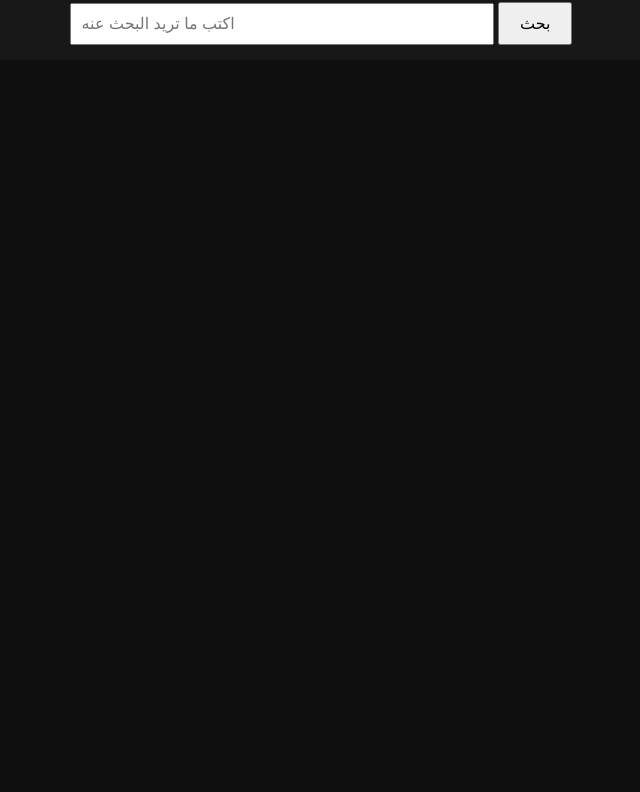
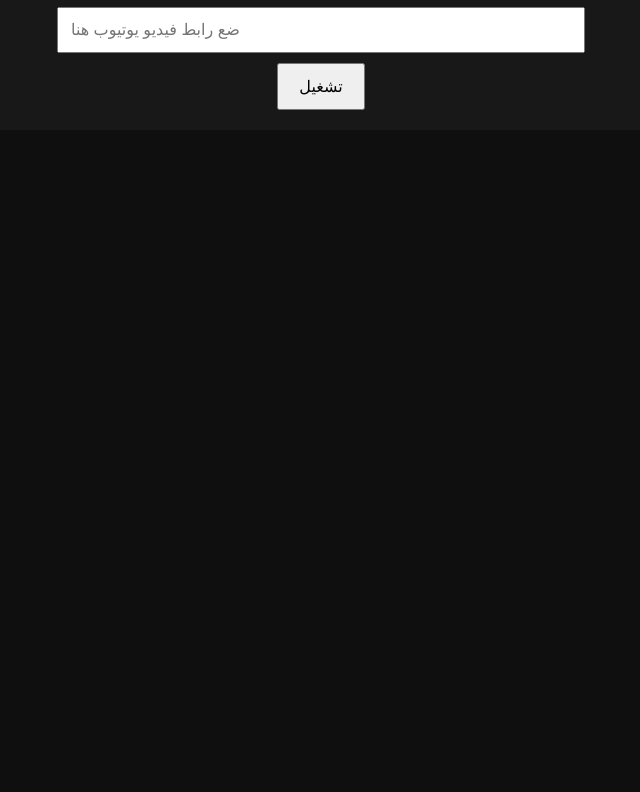
Before and after one commit to Yousap-Coder/cyber-code-hub, a plain HTML site: page index.html in a window 1280 px wide. Shown: the part 81-873 px from the top of the page, without its empty margins (319-959 px from the left). Drawn offline with Linux system fonts and the light colour scheme.

Commit message:
Update index.html

```diff
--- a/index.html
+++ b/index.html
@@ -2,7 +2,7 @@
 <html lang="ar">
 <head>
   <meta charset="UTF-8">
-  <title>بحث يوتيوب داخل الموقع</title>
+  <title>تشغيل فيديو يوتيوب</title>
 
   <style>
     body {
@@ -14,54 +14,61 @@
     }
 
     header {
-      padding: 15px;
+      padding: 20px;
       background: #181818;
     }
 
     input {
-      width: 60%;
-      max-width: 400px;
-      padding: 10px;
+      width: 70%;
+      max-width: 500px;
+      padding: 12px;
       font-size: 16px;
     }
 
     button {
-      padding: 10px 20px;
+      padding: 12px 20px;
       font-size: 16px;
       cursor: pointer;
+      margin-top: 10px;
     }
 
     iframe {
       width: 100%;
-      height: calc(100vh - 90px);
+      height: calc(100vh - 150px);
       border: none;
+      margin-top: 10px;
     }
   </style>
 </head>
 <body>
 
   <header>
-    <h2>🔍 البحث في يوتيوب</h2>
-    <input id="search" placeholder="اكتب ما تريد البحث عنه">
-    <button onclick="search()">بحث</button>
+    <h2>▶️ شغّل فيديو يوتيوب بالرابط</h2>
+    <input id="url" placeholder="ضع رابط فيديو يوتيوب هنا">
+    <br>
+    <button onclick="play()">تشغيل</button>
   </header>
 
-  <iframe
-    id="player"
-    allowfullscreen
-    src="">
-  </iframe>
+  <iframe id="player" allowfullscreen></iframe>
 
   <script>
-    function search() {
-      const q = document.getElementById("search").value.trim();
-      if (!q) return;
+    function play() {
+      const url = document.getElementById("url").value.trim();
+      if (!url) return;
 
-      const embedURL =
-        "https://www.youtube.com/embed?listType=search&list=" +
-        encodeURIComponent(q);
+      let videoId = "";
 
-      document.getElementById("player").src = embedURL;
+      if (url.includes("watch?v=")) {
+        videoId = url.split("watch?v=")[1].split("&")[0];
+      } else if (url.includes("youtu.be/")) {
+        videoId = url.split("youtu.be/")[1].split("?")[0];
+      } else {
+        alert("الرابط غير صالح");
+        return;
+      }
+
+      document.getElementById("player").src =
+        "https://www.youtube.com/embed/" + videoId;
     }
   </script>
 
```
